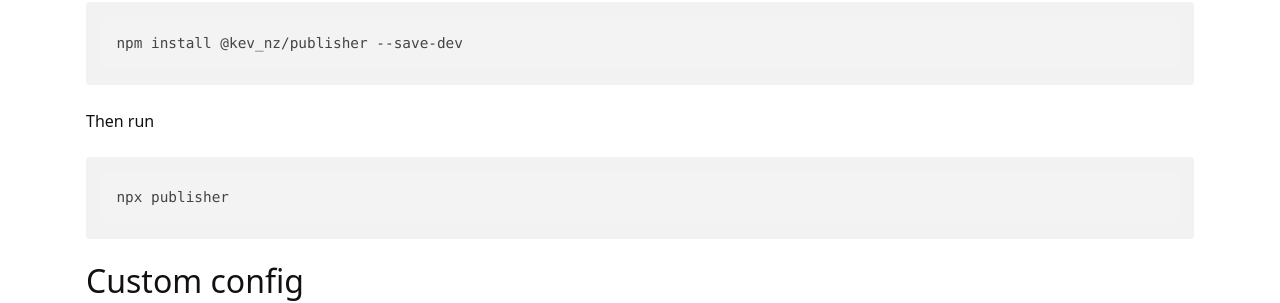
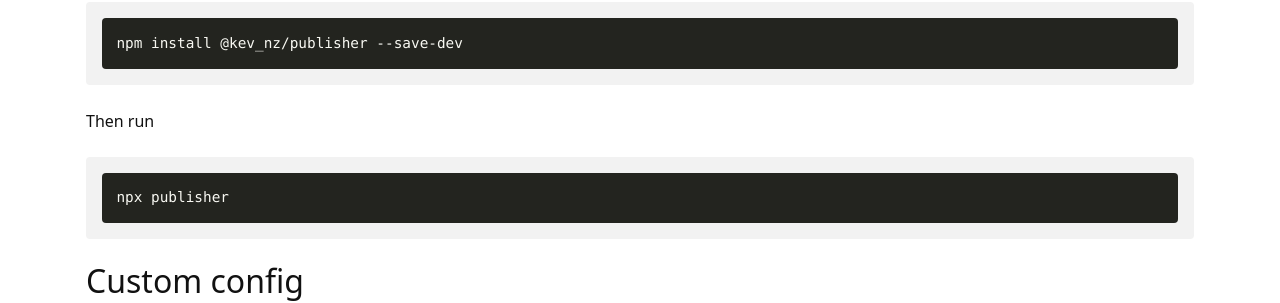
Before and after one commit to Kevnz/publisher, a plain HTML site: page index.html in a window 1280 px wide. Shown: the part 465-768 px from the top of the page. Drawn offline with nearby package versions, Linux system fonts and the light colour scheme.

Commit message:
Publisher generated commit [ci skip]

```diff
--- a/index.html
+++ b/index.html
@@ -6,7 +6,7 @@
   <link rel="stylesheet" type="text/css" href="styles.css" />
   <meta name="description" content="Publish readme.md to gh-pages" />
   <meta http-equiv="Content-Type" content="text/html; charset=utf-8" />
-  <link rel="stylesheet" type="text/css" href="https://cdnjs.cloudflare.com/ajax/libs/highlight.js/9.8.0/styles/default.min.css" />
+  <link rel="stylesheet" type="text/css" href="https://cdnjs.cloudflare.com/ajax/libs/highlight.js/9.8.0/styles/monokai-sublime.min.css" />
 
 </head>
 
```
